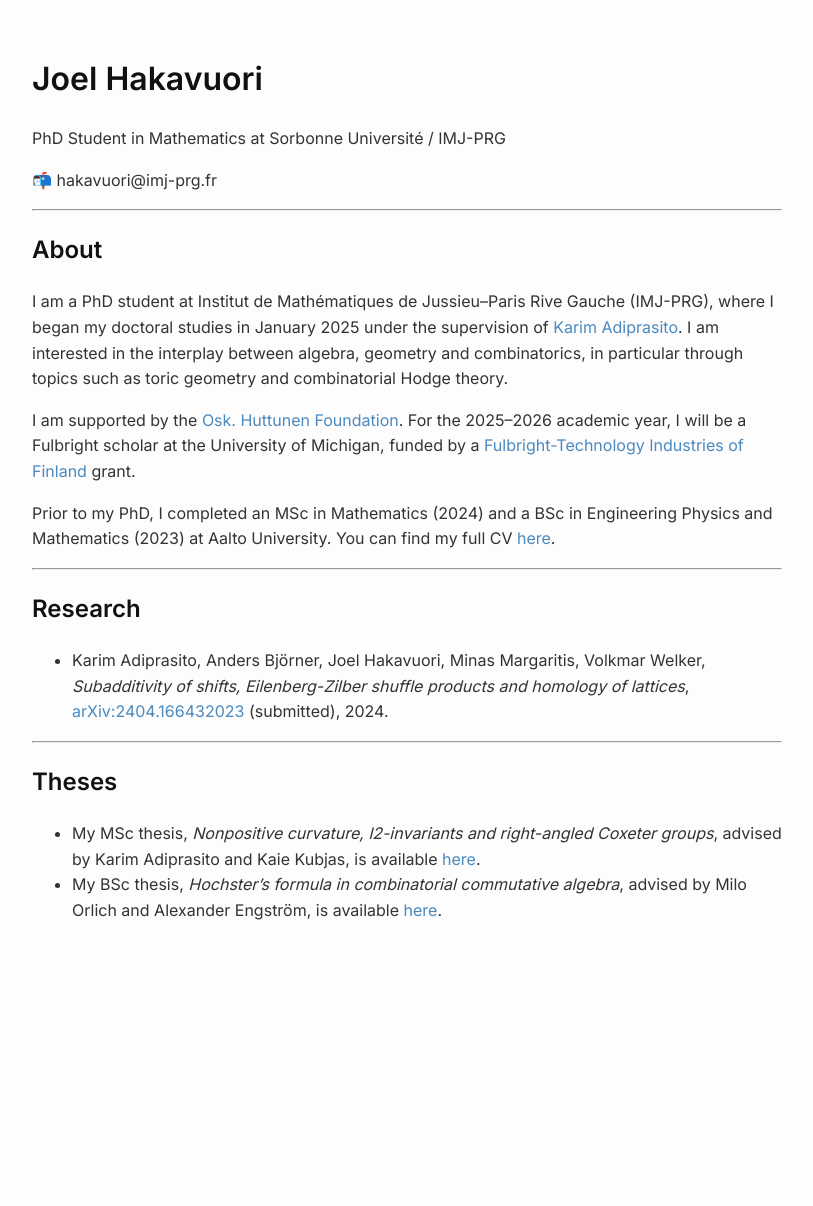
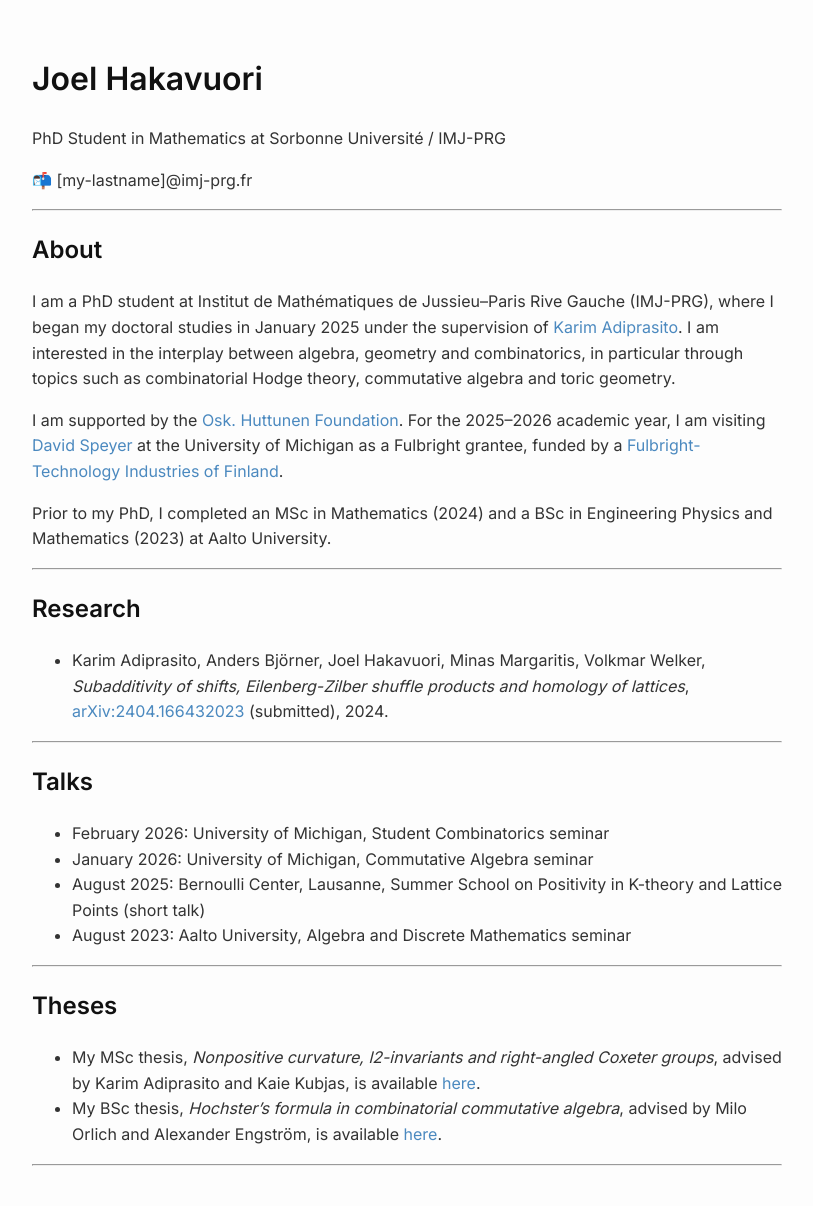
Before and after one commit to hakav/hakav.github.io, a Jekyll site: the page built from index.md, in a window 1280 px wide. Shown: the whole page, without its empty margins (233-1046 px from the left). Built offline with Jekyll 4.4.1, drawn with Linux system fonts in a browser that asks for light colours; before the commit the page ends 971 px from its top, so only the background shows below that.

Commit message:
Update index.md

```diff
--- a/index.md
+++ b/index.md
@@ -7,17 +7,17 @@ title: "Joel Hakavuori"
 
 PhD Student in Mathematics at Sorbonne Université / IMJ-PRG
 
-📬  hakavuori@imj-prg.fr
+📬  [my-lastname]@imj-prg.fr
 
 ---
 
 ## About
 
-I am a PhD student at Institut de Mathématiques de Jussieu–Paris Rive Gauche (IMJ-PRG), where I began my doctoral studies in January 2025 under the supervision of [Karim Adiprasito](https://webusers.imj-prg.fr/%7Ekarim.adiprasito/). I am interested in the interplay between algebra, geometry and combinatorics, in particular through topics such as toric geometry and combinatorial Hodge theory.
+I am a PhD student at Institut de Mathématiques de Jussieu–Paris Rive Gauche (IMJ-PRG), where I began my doctoral studies in January 2025 under the supervision of [Karim Adiprasito](https://webusers.imj-prg.fr/%7Ekarim.adiprasito/). I am interested in the interplay between algebra, geometry and combinatorics, in particular through topics such as combinatorial Hodge theory, commutative algebra and toric geometry.
 
-I am supported by the [Osk. Huttunen Foundation](https://oskhuttunen.fi/). For the 2025–2026 academic year, I will be a Fulbright scholar at the University of Michigan, funded by a [Fulbright-Technology Industries of Finland](https://www.fulbright.fi/grants-masters-studies/fulbright-technology-industries-finland-grants) grant.
+I am supported by the [Osk. Huttunen Foundation](https://oskhuttunen.fi/). For the 2025–2026 academic year, I am visiting [David Speyer](https://websites.umich.edu/~speyer/) at the University of Michigan as a Fulbright grantee, funded by a [Fulbright-Technology Industries of Finland](https://www.fulbright.fi/grants-masters-studies/fulbright-technology-industries-finland-grants).
 
-Prior to my PhD, I completed an MSc in Mathematics (2024) and a BSc in Engineering Physics and Mathematics (2023) at Aalto University. You can find my full CV [here](cv625.pdf).
+Prior to my PhD, I completed an MSc in Mathematics (2024) and a BSc in Engineering Physics and Mathematics (2023) at Aalto University.
 
 ---
 
@@ -27,7 +27,18 @@ Prior to my PhD, I completed an MSc in Mathematics (2024) and a BSc in Engineeri
 
 ---
 
+## Talks
+
+- February 2026: University of Michigan, Student Combinatorics seminar
+- January 2026: University of Michigan, Commutative Algebra seminar
+- August 2025: Bernoulli Center, Lausanne, Summer School on Positivity in K-theory and Lattice Points (short talk)
+- August 2023: Aalto University, Algebra and Discrete Mathematics seminar
+
+---
+
 ## Theses
 
 - My MSc thesis, *Nonpositive curvature, l2-invariants and right-angled Coxeter groups*, advised by Karim Adiprasito and Kaie Kubjas, is available [here](MScThesis.pdf).
 - My BSc thesis, *Hochster's formula in combinatorial commutative algebra*, advised by Milo Orlich and Alexander Engström, is available [here](BScThesis.pdf).
+
+---
```
